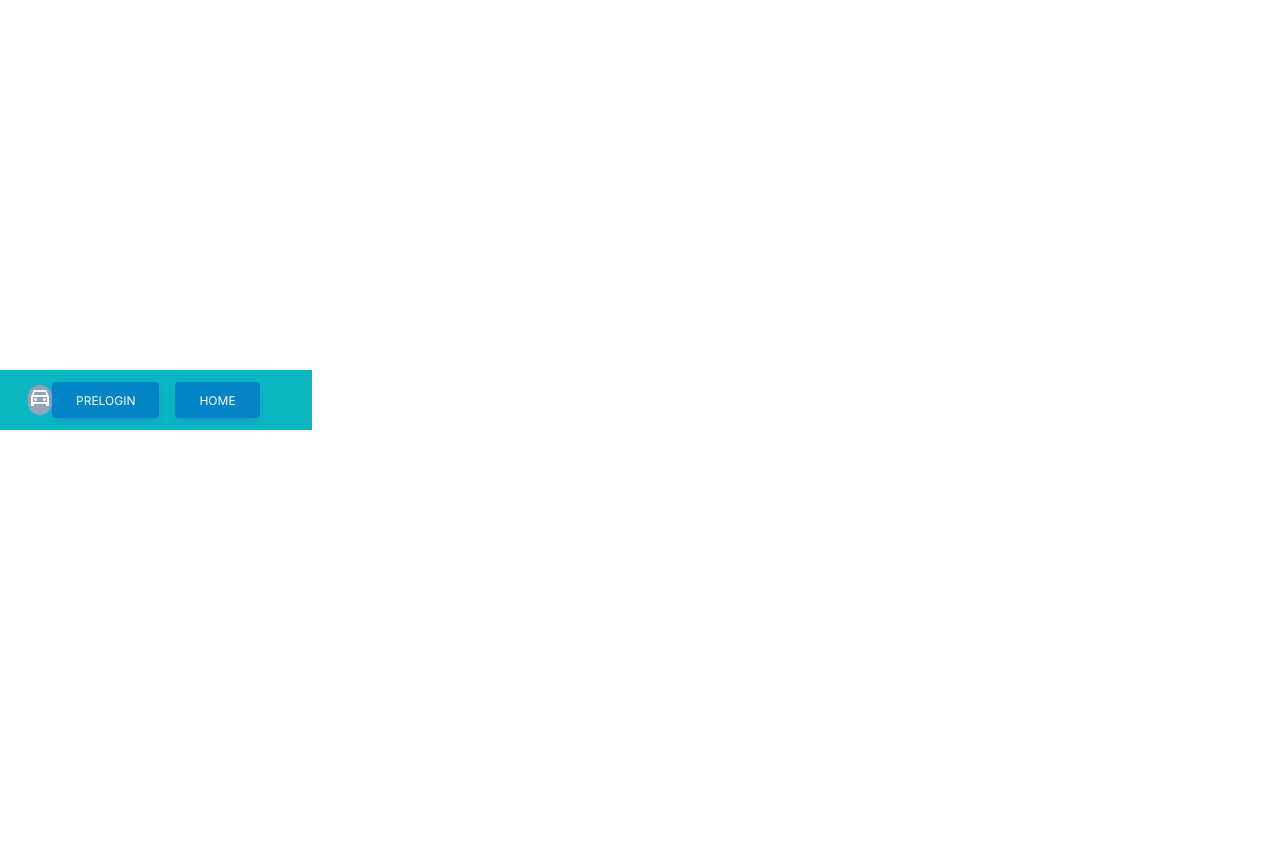
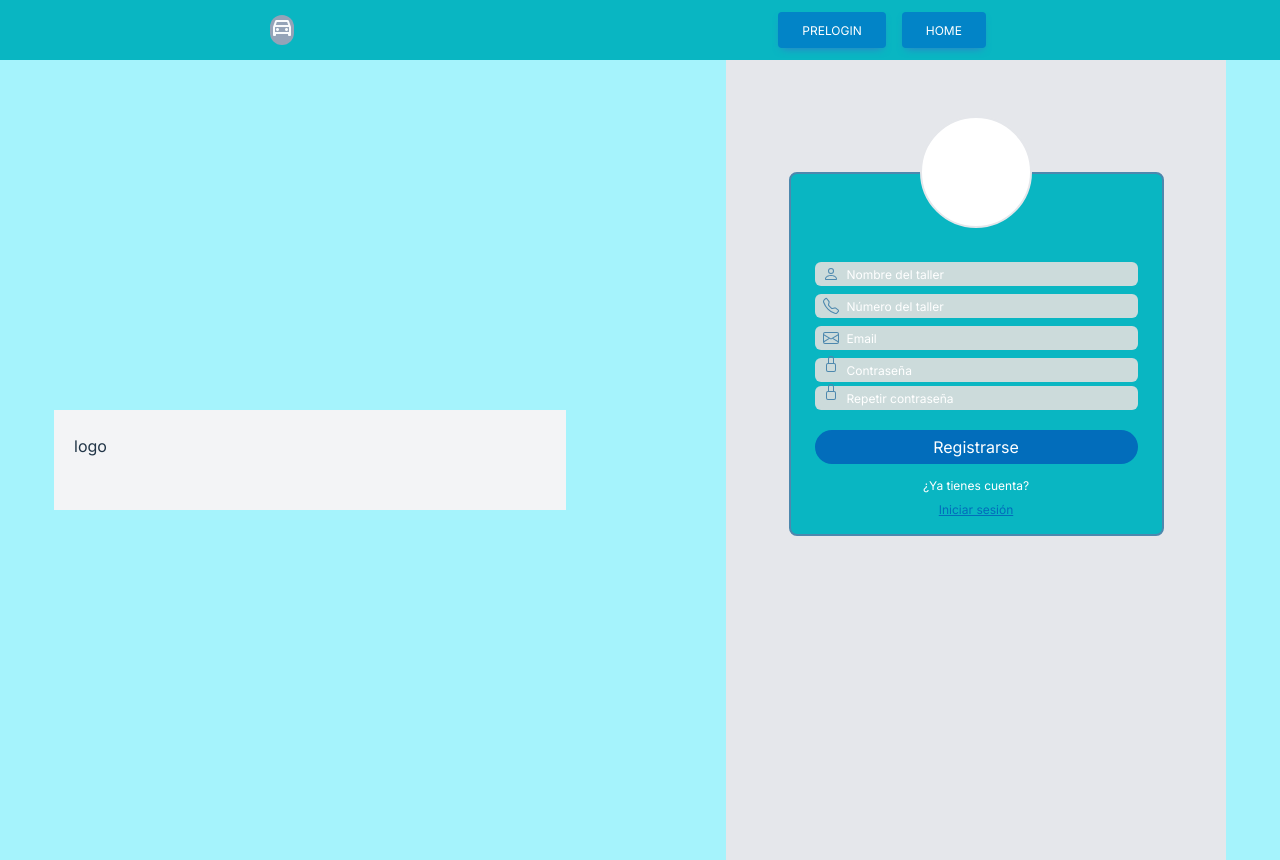
Before and after one commit to Diego-Bonora/-holbertonschool-CarToFix, a React (Vite) app in the folder client/: page /Signin in a window 1280 px wide. Before the commit the page ends 800 px from the top, so only its background shows below. Built offline with nearby package versions, Linux system fonts and the light colour scheme.

Commit message:
addint some test layouts to front end client

```diff
--- a/client/package.json
+++ b/client/package.json
@@ -13,6 +13,7 @@
     "localforage": "^1.10.0",
     "match-sorter": "^6.3.1",
     "react": "^18.2.0",
+    "react-bootstrap-icons": "^1.10.3",
     "react-dom": "^18.2.0",
     "react-router-dom": "^6.17.0",
     "sort-by": "^1.2.0"
--- a/client/src/App.jsx
+++ b/client/src/App.jsx
@@ -4,6 +4,8 @@ import './App.css'
 import PreLoginPage from './Pages/PreLoginPage'
 import Home from './Pages/Home';
 import NavBar from './Components/NavBar';
+import Signin from "./Components/Signin";
+
 function App() {
 
 
@@ -14,6 +16,7 @@ function App() {
 				<Routes>
 					<Route path="/" element={<PreLoginPage />} />
 					<Route path="/home" element={<Home />} />
+					<Route path="/Signin" element={<Signin />}></Route>
 				</Routes>
 
 			</BrowserRouter>
--- a/client/src/Components/SignIn.jsx
+++ /dev/null
@@ -1,9 +0,0 @@
-import React from 'react'
-
-export default function SignIn() {
-	return (
-		<div>
-
-		</div>
-	)
-}
--- /dev/null
+++ b/client/src/Components/Signin.jsx
@@ -0,0 +1,52 @@
+import { Link } from 'react-router-dom';
+import { Envelope, Lock, Telephone, Person } from 'react-bootstrap-icons';
+
+export default function Signin() {
+	return (
+		<>
+			<div className="w-screen h-screen  flex items-center  justify-center flex-row bg-cyan-200">
+				<div className="logo-app px-5 mr-40 logo h-[100px] w-2/5  bg-gray-100 "> logo </div>
+				{/* pantalla derecha */}
+				<div className="w-3/5 sm:min-w-[400px] md:max-w-[500px] h-screen bg-gray-200 flex items-center justify-center">
+					<div className="w-9/12 h-screen text-center mx-auto my-auto">
+						<div className="rounded-full border-2 mx-auto w-28 h-28 bg-white translate-y-1/2"></div>
+						<div className="text-white border-2 my-auto rounded-lg border-color-icons bg-cian-oscuro">
+							<form action="" className=" h-full pb-3.5 pt-20 px-6">
+								<div className='relative my-2 text-xs'>
+									<Person className="absolute left-2 top-1/2 transform -translate-y-1/2 w-4 h-6 text-color-icons" />
+									<input type="Name" placeholder="Nombre del taller" className="rounded-md h-6 w-full bg-gris-claro text-black p-1 pl-8 placeholder-white" />
+								</div>
+								<div className='relative my-2 text-xs'>
+									<Telephone className="absolute left-2 top-1/2 transform -translate-y-1/2 w-4 h-6 text-color-icons" />
+									<input type="Number" placeholder="Número del taller" className="rounded-md h-6 w-full bg-gris-claro text-black p-1 pl-8 placeholder-white" />
+								</div>
+								<div className='relative my-2 text-xs'>
+									<Envelope className="absolute left-2 top-1/2 transform -translate-y-1/2 w-4 h-6 text-color-icons" />
+									<input type="Email" placeholder="Email" className="rounded-md h-6 w-full bg-gris-claro text-black p-1 pl-8 placeholder-white" />
+								</div>
+								<div className='relative my-1 text-xs'>
+									<Lock className="absolute left-2 top-1/2 transform -translate-y-3/4 w-4 h-6 text-color-icons" />
+									<input type="Contraseña" placeholder="Contraseña" className="rounded-md h-6 w-full bg-gris-claro text-black p-1 pl-8 placeholder-white" />
+								</div>
+								<div className='relative my-1 text-xs'>
+									<Lock className="absolute left-2 top-1/2 transform -translate-y-3/4 w-4 h-6 text-color-icons" />
+									<input type="Contraseña" placeholder="Repetir contraseña" className="rounded-md h-6  w-full bg-gris-claro text-black p-1 pl-8 placeholder-white" />
+								</div>
+								<div className="'BOTON LOGIN ">
+									<button type="submit" className="active:scale-[.98] text-center py-1 bg-azul-oscuro rounded-full mb-2 mt-4 w-full ">Registrarse</button>
+								</div>
+								<div className='px-14 text-center'>
+									<span className="text-xs  mt-4">¿Ya tienes cuenta? </span>
+								</div>
+								<div className='px-20 text-center'>
+									<Link to='/' className='text-azul-oscuro underline text-xs mt-4' > Iniciar sesión</Link>
+								</div>
+							</form>
+						</div>
+					</div>
+				</div>
+			</div>
+
+		</>
+	)
+}
--- a/client/src/Components/login.jsx
+++ b/client/src/Components/login.jsx
@@ -1,33 +1,44 @@
-import React from "react";
-import Button from "./button";
-function Login() {
+import React from 'react';
+import { Link } from 'react-router-dom';
+import { Envelope } from 'react-bootstrap-icons';
+import { Lock } from 'react-bootstrap-icons';
+
+export default function Login() {
 	return (
 		<>
-			<div className="login-y-logo flex flex-col justify-center  mr-10">
-
-				<div className="logo-app-inicio rounded-full bg-gray-100 border-zinc-300 w-20 h-20 shrink-0 grow-0 border-solid border-2 border-white-500/50 translate-y-8 m-auto">
-				</div>
-
-				<div className="ventana-login flex flex-col py-11 bg-[#09B6C2] rounded-2xl border-2 border-white-800">
-					<div className="p-5 ">
-						<form action="" className="login-form font-sans text-white mb-5">
-							<p>Correo</p>
-							<input type="text" name="correo" className=" mail bg-[#CCDBDB] mb-4 w-full" />
-							<p className="font-sans ">Contraseña</p>
-							<input type="text" name="contraseña" className="password bg-[#CCDBDB] mb-4 w-full" />
-						</form>
-						<div className="buttons flex flex-row gap-4 w-full justify-center">
-							<Button color="orange" children="Iniciar Sesion" size="normal" />
+			<div className='w-2/5 h-screen bg-gray-200'>
+				{/* pantalla derecha */}
+				<div className="w-9/12 h-screen text-center flex items-center justify-center mx-auto my-auto">
+					<div>
+						<div className="rounded-full border-2 mx-auto w-28 h-28 bg-white translate-y-1/2"></div>
+						<div className="text-white border-2 my-auto rounded-lg border-color-icons bg-cian-oscuro">
+							<form action="" className=" pb-10 pt-20 px-8">
+								<div className='relative my-2 text-xs'>
+									<Envelope className="absolute left-2 top-1/2 transform -translate-y-1/2 w-4 h-6 text-color-icons" />
+									<input type="Email" placeholder="Email" className="rounded-md h-7 my-2.5 w-full bg-gris-claro text-black p-1 pl-8 placeholder-white" />
+								</div>
+								<div className='relative my-1 text-xs'>
+									<Lock className="absolute left-2 top-1/2 transform -translate-y-3/4 w-4 h-6 text-color-icons" />
+									<input type="Contraseña" placeholder="Contraseña" className="rounded-md mb-3 h-7 w-full bg-gris-claro text-black p-1 pl-8 placeholder-white" />
+								</div>
+								<div className="flex justify-between items-center">
+									<div className="flex gap-1 items-center">
+										<input type="checkbox" />
+										<label htmlFor="Recuerdame" className="text-xs underline">Recuerdame</label>
+									</div>
+									<Link to='' className="text-xs text-white underline">Olvide mi contraseña</Link>
+								</div>
+								<div className="'BOTON LOGIN ">
+									<button type="submit" className="text-center py-1 bg-azul-oscuro rounded-full mb-2 mt-4 w-full ">Iniciar sesión</button>
+								</div>
+								<div className='px-12'>
+									<span className="text-xs mt-4">¿Eres nuevo? <Link to='/Signin' className='text-azul-oscuro underline' > Registrate</Link></span>
+								</div>
+							</form>
 						</div>
-
 					</div>
-
 				</div>
 			</div>
-
-
 		</>
 	)
 }
-
-export default Login;
```
Also changed, not shown: 1 other file (tests, documents, lock files or other folders).
